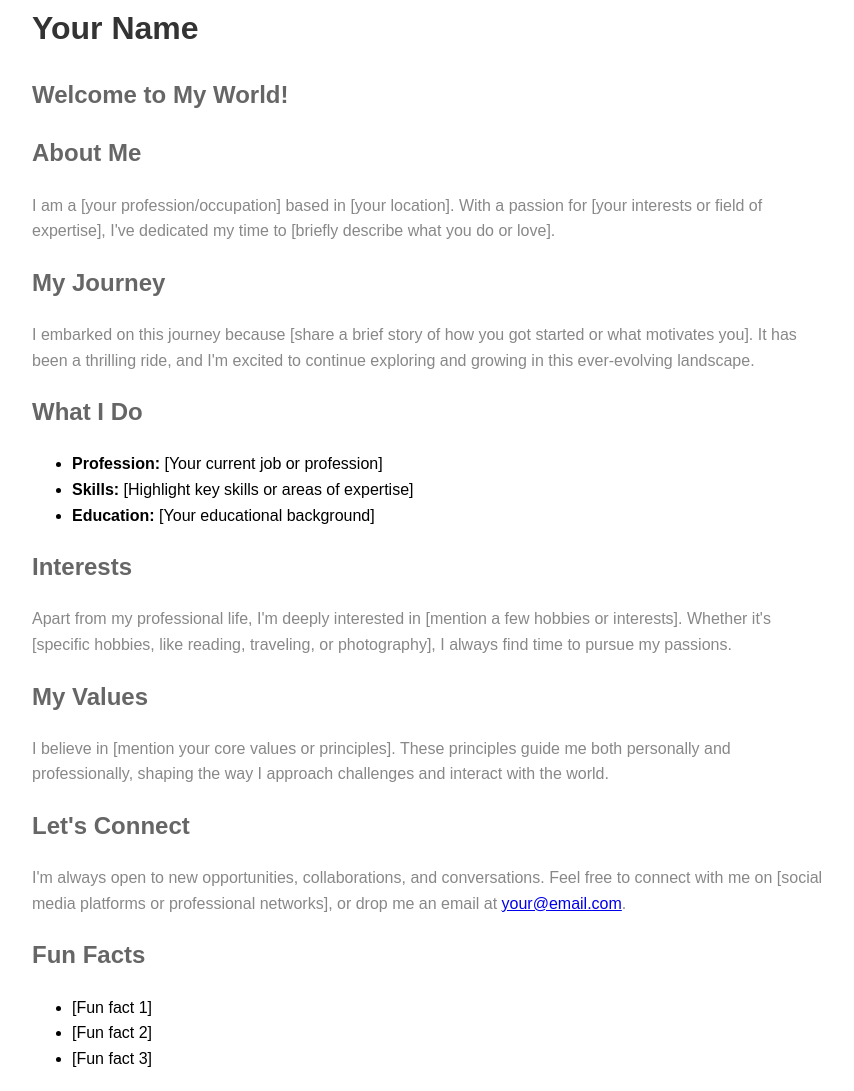
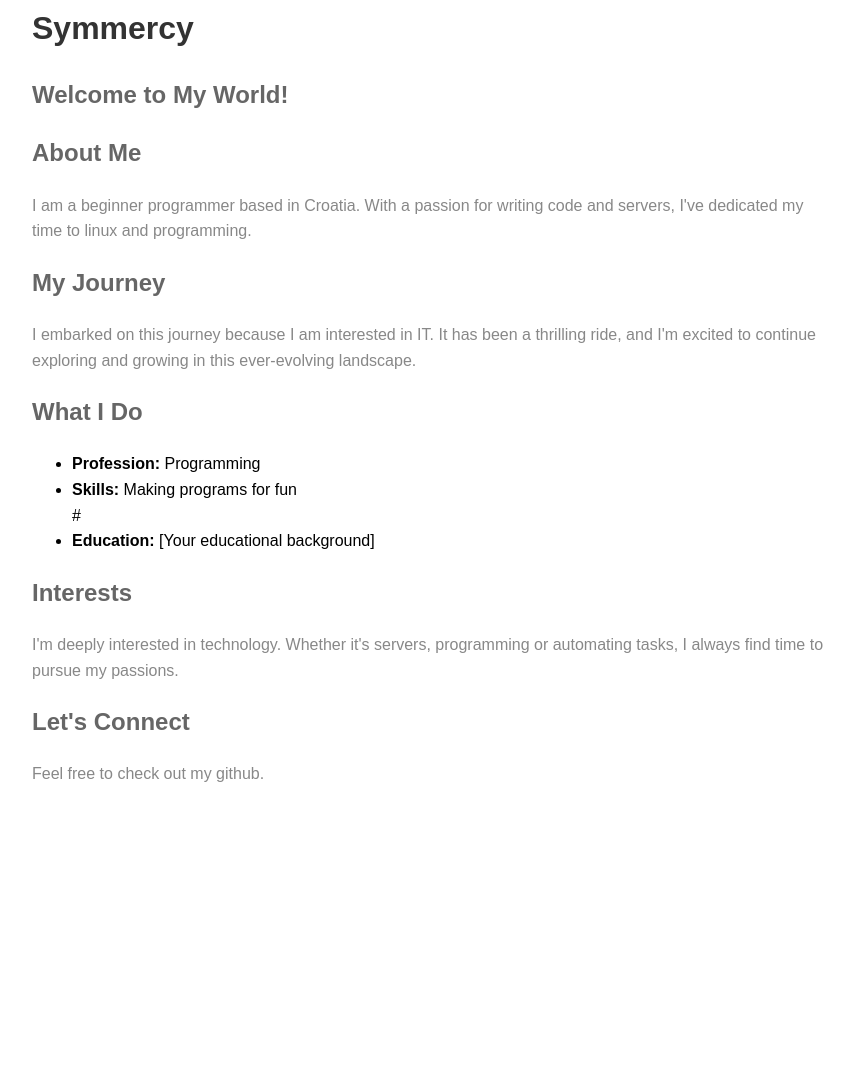
Before and after one commit to Symmercy/Symmercy.github.io, a plain HTML site: page about-me.html in a window 1280 px wide. Shown: the part 18-1109 px from the top of the page, without its empty margins (208-1062 px from the left). After the commit the page ends 825 px from the top, so only its background shows below. Drawn offline with Linux system fonts and the light colour scheme.

Commit message:
Update about-me.html

```diff
--- a/about-me.html
+++ b/about-me.html
@@ -4,7 +4,7 @@
 <head>
     <meta charset="UTF-8">
     <meta name="viewport" content="width=device-width, initial-scale=1.0">
-    <title>Your Name - About Me</title>
+    <title>Symmercy - About Me</title>
     <style>
         body {
             font-family: 'Arial', sans-serif;
@@ -32,22 +32,22 @@
 <body>
 
     <header>
-        <h1>Your Name</h1>
+        <h1>Symmercy</h1>
         <h2>Welcome to My World!</h2>
     </header>
 
     <section>
         <h2>About Me</h2>
         <p>
-            I am a [your profession/occupation] based in [your location]. With a passion for [your interests or field of expertise],
-            I've dedicated my time to [briefly describe what you do or love].
+            I am a beginner programmer based in Croatia. With a passion for writing code and servers,
+            I've dedicated my time to linux and programming.
         </p>
     </section>
 
     <section>
         <h2>My Journey</h2>
         <p>
-            I embarked on this journey because [share a brief story of how you got started or what motivates you]. It has been a
+            I embarked on this journey because I am interested in IT. It has been a
             thrilling ride, and I'm excited to continue exploring and growing in this ever-evolving landscape.
         </p>
     </section>
@@ -55,45 +55,25 @@
     <section>
         <h2>What I Do</h2>
         <ul>
-            <li><strong>Profession:</strong> [Your current job or profession]</li>
-            <li><strong>Skills:</strong> [Highlight key skills or areas of expertise]</li>
-            <li><strong>Education:</strong> [Your educational background]</li>
+            <li><strong>Profession:</strong> Programming</li>
+            <li><strong>Skills:</strong> Making programs for fun</li>
+            #<li><strong>Education:</strong> [Your educational background]</li>
         </ul>
     </section>
 
     <section>
         <h2>Interests</h2>
         <p>
-            Apart from my professional life, I'm deeply interested in [mention a few hobbies or interests]. Whether it's [specific
-            hobbies, like reading, traveling, or photography], I always find time to pursue my passions.
-        </p>
-    </section>
-
-    <section>
-        <h2>My Values</h2>
-        <p>
-            I believe in [mention your core values or principles]. These principles guide me both personally and professionally,
-            shaping the way I approach challenges and interact with the world.
+            I'm deeply interested in technology. Whether it's servers, programming or automating tasks, I always find time to pursue my passions.
         </p>
     </section>
 
     <section>
         <h2>Let's Connect</h2>
         <p>
-            I'm always open to new opportunities, collaborations, and conversations. Feel free to connect with me on [social media
-            platforms or professional networks], or drop me an email at <a href="mailto:your@email.com">your@email.com</a>.
+        Feel free to check out my github.
         </p>
     </section>
-
-    <section>
-        <h2>Fun Facts</h2>
-        <ul>
-            <li>[Fun fact 1]</li>
-            <li>[Fun fact 2]</li>
-            <li>[Fun fact 3]</li>
-        </ul>
-    </section>
-
 </body>
 
 </html>
```
